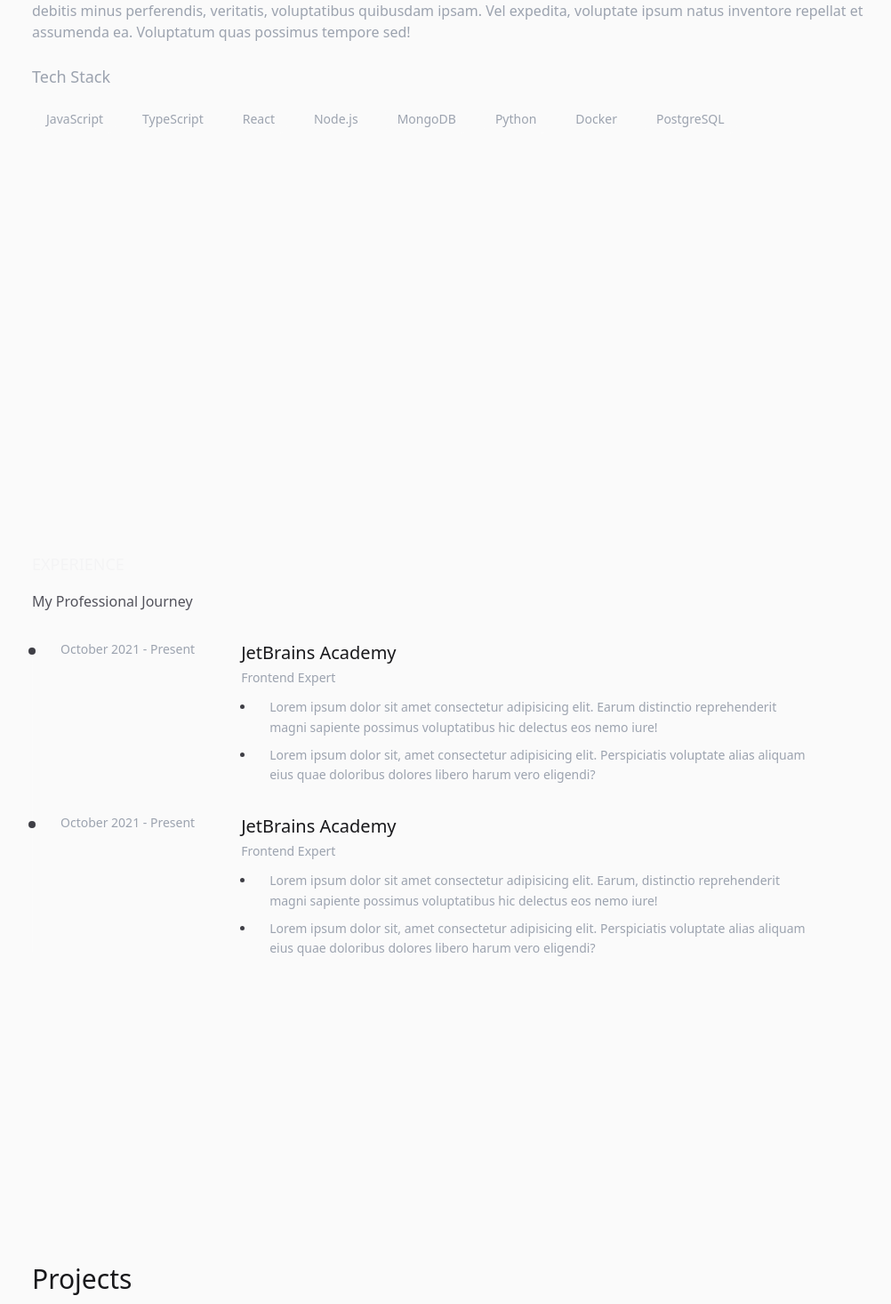
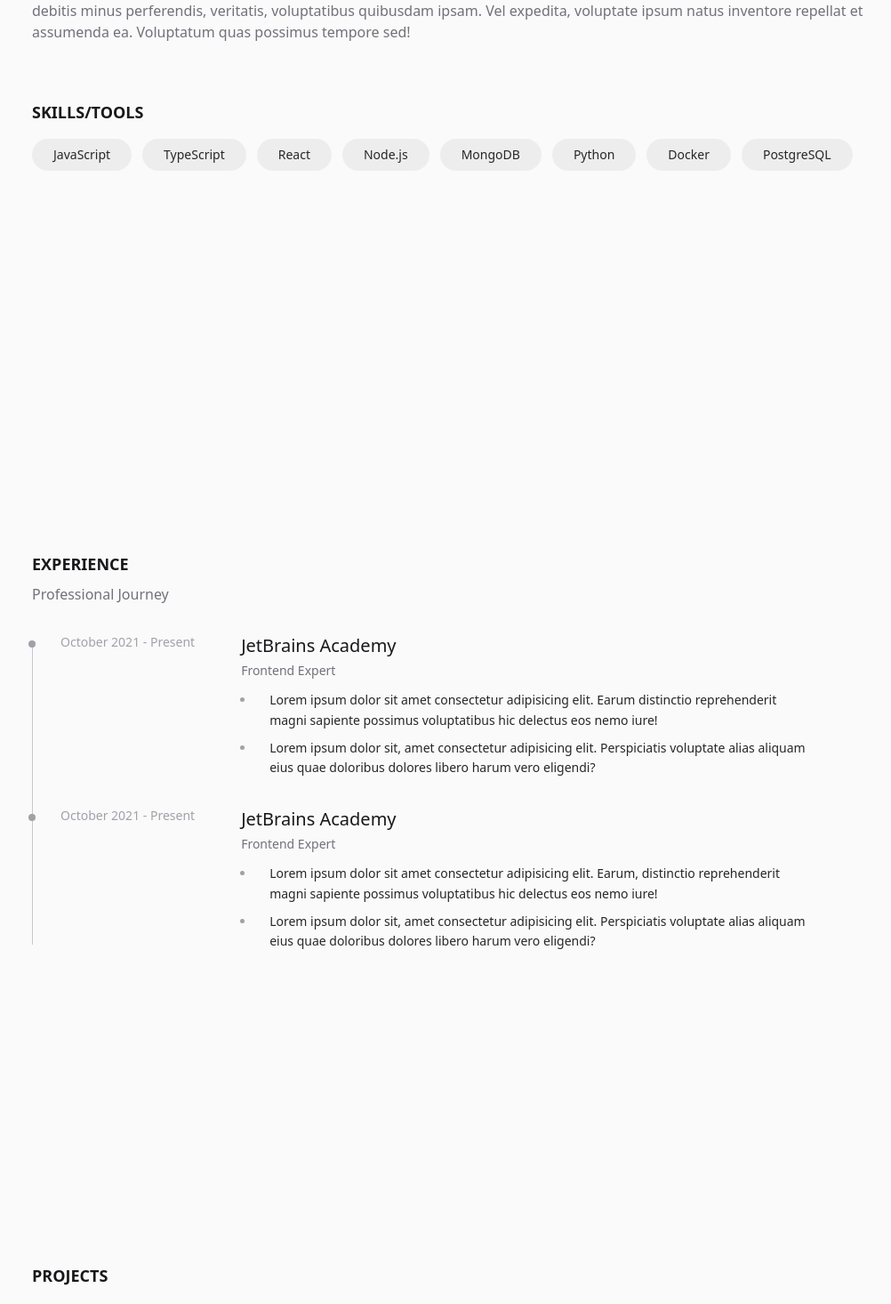
Before and after one commit to dcs-soni/portfolio, a Next.js app: page / in a window 1280 px wide. Shown: the part 1164-2630 px from the top of the page at 89% size, without its empty margins (92-1094 px from the left). Built offline with nearby package versions, Linux system fonts and the light colour scheme.

Commit message:
fix: improve light theme colors

```diff
--- a/components/About.tsx
+++ b/components/About.tsx
@@ -7,27 +7,29 @@ export default function About() {
   return (
     <section
       id="about"
-      className="min-h-screen flex justify-center items-baseline pt-36   ">
+      className="min-h-screen flex justify-center items-baseline py-14 px-6  md:pt-36    ">
       <div className="max-w-5xl mx-auto">
         <motion.div
           initial={{ opacity: 0, y: 20 }}
           whileInView={{ opacity: 1, y: 0 }}
           transition={{ duration: 0.5 }}
-          viewport={{ once: true }}>
-          <h2 className=" sm:text-md md:text-lg font-light text-zinc-100 mb-8">
+          viewport={{ once: false, amount: 0.2 }}>
+          <h2 className=" sm:text-md md:text-lg font-semibold text-zinc-900 dark:text-zinc-100 mb-8">
             ABOUT ME
           </h2>
-          <div className="space-y-6 text-gray-400">
+          <div className="space-y-6 text-zinc-500 dark:text-gray-400">
             <p>{RESUME_DATA.aboutMe.descriptionOne}</p>
             <p>{RESUME_DATA.aboutMe.descroiptionTwo}</p>
 
             <div className="space-y-4">
-              <h3 className="text-lg font-light">Tech Stack</h3>
+              <h3 className="sm:ttext-md md:text-lg font-semibold text-zinc-900 dark:text-zinc-100 pt-10 ">
+                SKILLS/TOOLS
+              </h3>
               <div className="flex flex-wrap gap-3">
                 {RESUME_DATA.aboutMe.techStack.map((tech) => (
                   <span
                     key={tech}
-                    className="px-4 py-2 text-sm bg-white/5 rounded-full">
+                    className="px-4 py-2 md:px-6 md:py-2 sm:text-sm md:text-md bg-black/5 dark:bg-white/5 text-zinc-800 dark:text-zinc-200 rounded-full">
                     {tech}
                   </span>
                 ))}
--- a/components/Experience.tsx
+++ b/components/Experience.tsx
@@ -8,26 +8,26 @@ export default function Experience() {
   return (
     <section
       id="experience"
-      className="min-h-screen flex justify-center items-baseline pt-36 ">
+      className="min-h-screen flex justify-center items-baseline px-6 py-14 md:pt-36 ">
       <div className="w-full max-w-5xl mx-auto">
         <motion.div
           initial={{ opacity: 0, y: 20 }}
           whileInView={{ opacity: 1, y: 0 }}
           transition={{ duration: 0.5 }}
-          viewport={{ once: true }}
+          viewport={{ once: false, amount: 0.2 }}
           className="">
           <div>
-            <h2 className="sm:text-md md:text-lg  font-light text-zinc-100 mb-4">
+            <h2 className="sm:text-md md:text-lg font-semibold text-zinc-900 dark:text-zinc-100 mb-2">
               EXPERIENCE
             </h2>
-            <p className="text-zinc-600 dark:text-zinc-600">
-              My Professional Journey
+            <p className="text-zinc-500 dark:text-zinc-600">
+              Professional Journey
             </p>
           </div>
 
           <div className="relative space-y-8">
             {/* Timeline line */}
-            <div className="absolute left-0 top-2 bottom-2 w-px bg-white/20" />
+            <div className="absolute left-0 top-2 bottom-2 w-px bg-black/20 dark:bg-white/20" />
             {RESUME_DATA.work.map((exp, index) => (
               <motion.div
                 key={index}
@@ -35,28 +35,28 @@ export default function Experience() {
                 initial={{ opacity: 0, x: -20 }}
                 whileInView={{ opacity: 1, x: 0 }}
                 transition={{ duration: 0.5, delay: index * 0.1 }}
-                viewport={{ once: true }}>
+                viewport={{ once: false, amount: 0.2 }}>
                 {/* Timeline dot */}
 
                 <div className="group">
-                  <div className="absolute left-0 top-2 w-2 h-2 rounded-full group-hover:bg-zinc-100 duration-500 ease-in-out bg-zinc-700 transform -translate-x-1/2" />
+                  <div className="absolute left-0 top-2 w-2 h-2 rounded-full group-hover:bg-zinc-800 dark:group-hover:bg-zinc-100 duration-500 ease-in-out bg-zinc-400 dark:bg-zinc-700 transform -translate-x-1/2" />
                   <div className="space-y-4">
                     <div className="flex flex-col md:flex-row md:items-start gap-2 md:gap-5">
-                      <span className="text-sm text-gray-400 whitespace-nowrap min-w-[120px]">
+                      <span className="text-sm text-zinc-400 dark:text-gray-400 whitespace-nowrap min-w-[120px]">
                         {exp.start} - {exp.end}
                       </span>
-                      <div className="flex flex-col pl-8 max-w-2xl">
-                        <h3 className="text-xl font-light mb-1">
+                      <div className="flex flex-col md:pl-8 max-w-2xl">
+                        <h3 className="text-xl font-dark mb-1 ">
                           {exp.company}
                         </h3>
-                        <span className="text-sm text-gray-400">
+                        <span className="text-sm text-zinc-500 dark:text-gray-400">
                           {exp.title}
                         </span>
-                        <ul className="mt-3 space-y-2 pl-4">
+                        <ul className="mt-3 space-y-2 pl-4 md:pl-4">
                           {exp.description.map((desc, i) => (
                             <li
                               key={i}
-                              className="list-disc text-gray-400 marker:text-zinc-700 group-hover:marker:text-zinc-200  text-sm leading-relaxed pl-4">
+                              className="list-disc text-zinc-800 dark:text-gray-400 marker:text-zinc-400 dark:marker:text-zinc-700 group-hover:marker:text-zinc-800 dark:group-hover:marker:text-zinc-200  text-sm leading-relaxed pl-2 md:pl-4">
                               {desc}
                             </li>
                           ))}
--- a/components/Navigation.tsx
+++ b/components/Navigation.tsx
@@ -34,11 +34,9 @@ export default function Navigation() {
     setMounted(true);
   }, []);
 
-  const currentTheme = mounted
-    ? theme === "system"
-      ? systemTheme
-      : theme
-    : "light";
+  const currentTheme = theme === "system" ? systemTheme : theme;
+
+  // Return a non-interactive version for initial render
 
   const links: LinksProps[] = [
     { name: "Home", href: "#home" },
@@ -59,12 +57,12 @@ export default function Navigation() {
   return (
     <>
       <header
-        className={`fixed top-0 left-0 right-0 p-28 z-40 transition-all duration-300 ${
+        className={`fixed top-0 left-0 right-0 p-28 px-6 z-40 transition-all duration-300 ${
           isScrolled
             ? "py-3 backdrop-blur-lg bg-zinc-50/80 dark:bg-zinc-950/80"
             : "py-5 bg-transparent"
         }`}>
-        <div className="container mx-auto flex items-center justify-between">
+        <div className="container mx-auto flex items-center justify-between md:max-w-7xl">
           <Link href="#" className="text-lg font-medium ">
             <motion.span className="font-display text-zinc-600 dark:text-zinc-500 transition-colors hover:text-transparent hover:bg-clip-text hover:bg-gradient-to-br hover:from-blue-500 hover:to-purple-500  dark:hover:text-transparent dark:hover:bg-clip-text darl:hover:bg-gradient-to-br dark:hover:from-blue-500 dark:hover:to-purple-500">
               DS
@@ -72,7 +70,7 @@ export default function Navigation() {
           </Link>
 
           {/* Desktop navigation */}
-          <nav className="hidden md:flex items-center space-x-6">
+          <nav className="hidden md:flex items-center space-x-6 font-semibold">
             {links.map((link) =>
               link.href ? (
                 link.href.startsWith("http") ? (
@@ -133,7 +131,8 @@ export default function Navigation() {
             className="block md:hidden p-2"
             onClick={() => setIsOpen(!isOpen)}
             whileHover={{ scale: 1.1 }}
-            whileTap={{ scale: 0.95 }}>
+            whileTap={{ scale: 0.95 }}
+            viewport={{ once: false, amount: 0.2 }}>
             {isOpen ? <X className="w-6 h-6" /> : <Menu className="w-6 h-6" />}
             <span className="sr-only">Toggle menu</span>
           </motion.button>
@@ -148,14 +147,16 @@ export default function Navigation() {
             initial={{ opacity: 0, y: -20 }}
             animate={{ opacity: 1, y: 0 }}
             exit={{ opacity: 0, y: -20 }}
-            transition={{ duration: 0.2 }}>
+            transition={{ duration: 0.2 }}
+            viewport={{ once: false, amount: 0.2 }}>
             <div className="flex flex-col items-center justify-center h-full space-y-8">
               {links.map((link, index) => (
                 <motion.div
                   key={link.name}
                   initial={{ opacity: 0, y: 20 }}
                   animate={{ opacity: 1, y: 0 }}
-                  transition={{ delay: index * 0.1 }}>
+                  transition={{ delay: index * 0.1 }}
+                  viewport={{ once: false, amount: 0.2 }}>
                   <Link
                     href={link.href ?? "#"}
                     onClick={() => setIsOpen(false)}
@@ -169,7 +170,8 @@ export default function Navigation() {
                 className="flex gap-6 mt-8"
                 initial={{ opacity: 0, y: 20 }}
                 animate={{ opacity: 1, y: 0 }}
-                transition={{ delay: links.length * 0.1 }}>
+                transition={{ delay: links.length * 0.1 }}
+                viewport={{ once: false, amount: 0.2 }}>
                 <motion.button
                   whileHover={{ scale: 1.1 }}
                   whileTap={{ scale: 0.95 }}
--- a/components/Projects.tsx
+++ b/components/Projects.tsx
@@ -6,15 +6,17 @@ import Image from "next/image";
 
 export default function Projects() {
   return (
-    <section id="projects" className="min-h-screen py-20 pt-36">
+    <section
+      id="projects"
+      className="min-h-screen px-6 py-14 md:py-20 md:pt-36">
       <div className="max-w-5xl mx-auto">
         <motion.div
           initial={{ opacity: 0, y: 20 }}
           whileInView={{ opacity: 1, y: 0 }}
           transition={{ duration: 0.5 }}
-          viewport={{ once: true }}>
-          <h2 className="text-3xl font-light mb-12 text-zinc-900 dark:text-zinc-300">
-            Projects
+          viewport={{ once: false, amount: 0.2 }}>
+          <h2 className="sm:text-md md:text-lg font-semibold mb-12 text-zinc-900 dark:text-zinc-100">
+            PROJECTS
           </h2>
           <div className="grid grid-cols-1 md:grid-cols-2 lg:grid-cols-3 gap-8">
             {RESUME_DATA.projects.map((project, index) => (
@@ -28,18 +30,21 @@ export default function Projects() {
                 viewport={{ once: true }}>
                 <div className="relative overflow-hidden">
                   <Image
-                    src={project.image || "/placeholder.svg"}
+                    src={project.image}
                     alt={project.title}
                     width={800}
                     height={600}
-                    className="w-full transition-transform duration-500 group-hover:scale-105"
+                    className="max-w-56 md:max-w-2xl mx-auto md:w-full transition-transform duration-500 group-hover:scale-105"
                   />
-                  <div className="absolute inset-0 bg-black/60 opacity-0 group-hover:opacity-100 transition-opacity duration-300 flex items-center justify-center">
+                  <div className="absolute inset-0 bg-black/70 opacity-0 group-hover:opacity-100 group-hover:text-zinc-100 transition-opacity duration-300 flex items-center justify-center">
                     <div className="text-center p-6">
                       <h3 className="text-xl font-light mb-2">
                         {project.title}
                       </h3>
                       <p className="text-gray-400">{project.description}</p>
+                      <p className="text-xs text-gray-400 mt-6">
+                        {project.techStack}
+                      </p>
                     </div>
                   </div>
                 </div>
```
